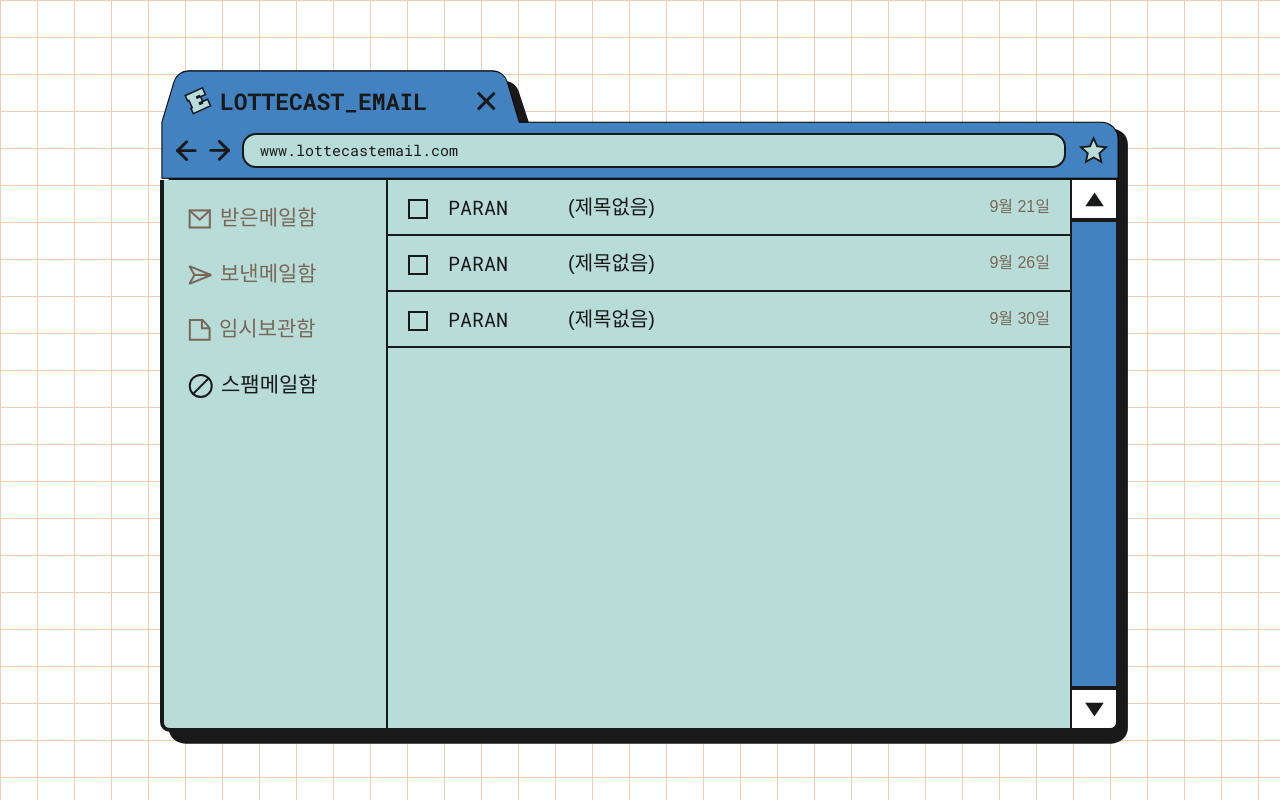
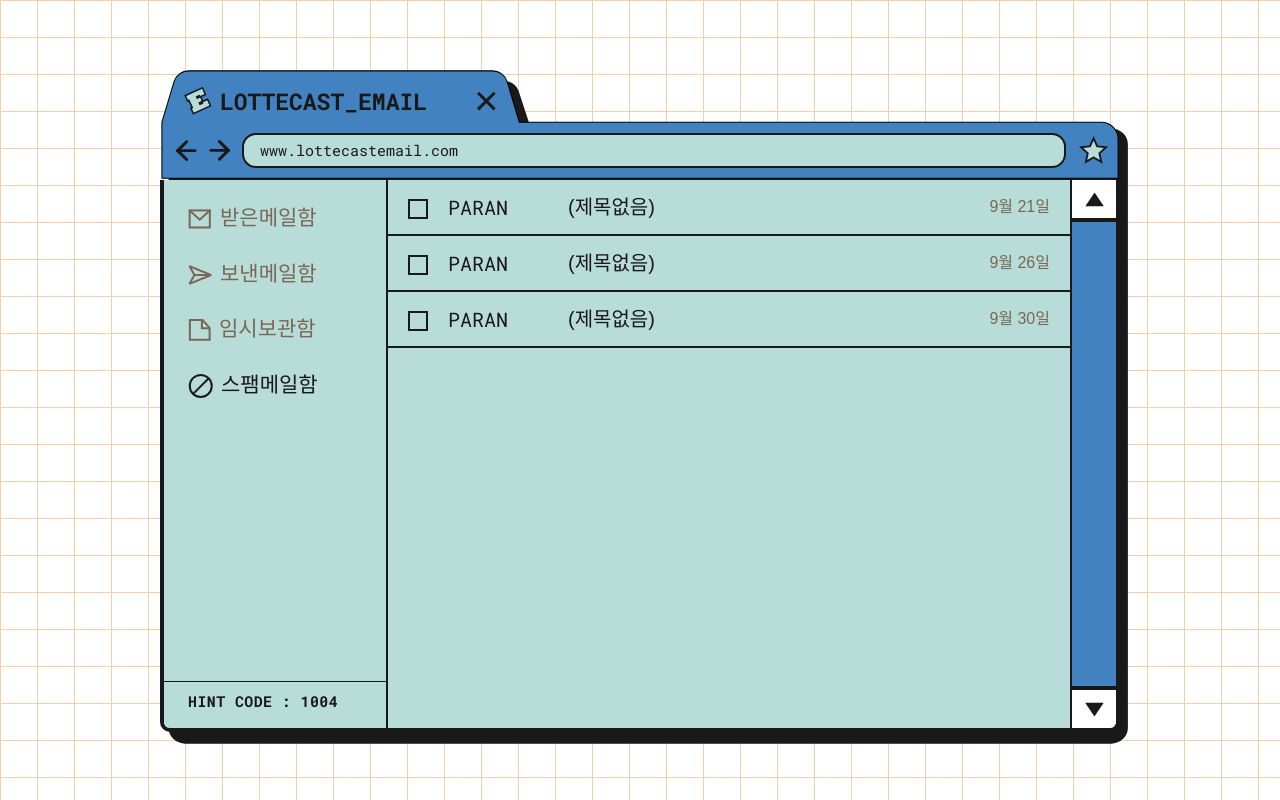
Before and after one commit to pimmsong/escape-room, a React (Vite) app: page /spam in a window 1280 px wide. Built offline with nearby package versions, Linux system fonts and the light colour scheme; a web font is replaced by a local one.

Commit message:
Add hint code to mail menu

```diff
--- a/src/features/mail/components/MailMenu.tsx
+++ b/src/features/mail/components/MailMenu.tsx
@@ -13,15 +13,18 @@ const MENUS = [
 
 export default function MailMenu() {
   const location = useLocation();
+  const isSpamPage = location.pathname === "/spam" || location.pathname === "/inbox";
 
   return (
-    <ul className="flex flex-col gap-2 pt-3.5 w-[224px] border-r-2">
+    <div className="flex flex-col w-[224px] border-r-2">
+      {/* 🔹 메뉴 영역 */}
+      <ul className="flex flex-col gap-2 pt-3.5 flex-1">
         {MENUS.map((menu) => {
           const isActive = location.pathname === menu.path;
 
           return (
-          <li
-            key={menu.name}
+            <li key={menu.name}>
+              <div
                 className={`px-6 py-2 text-[21px] ${
                   isActive ? "text-black font-bold" : "text-gray"
                 }`}
@@ -29,7 +32,9 @@ export default function MailMenu() {
                 {menu.path ? (
                   <Link to={menu.path} className="flex items-center gap-2">
                     <menu.icon
-                  className={`${isActive ? "text-black " : "text-gray"} mt-0.5`}
+                      className={`${
+                        isActive ? "text-black" : "text-gray"
+                      } mt-0.5`}
                     />
                     {menu.name}
                   </Link>
@@ -38,9 +43,18 @@ export default function MailMenu() {
                     <menu.icon className="mt-0.5" /> {menu.name}
                   </span>
                 )}
+              </div>
             </li>
           );
         })}
       </ul>
+
+      {/* 🔹 스팸메일함 하단 HINT (테두리 바로 위) */}
+      {isSpamPage && (
+        <div className="px-6 pb-4 pt-2 border-t text-[15px] font-bold text-black tracking-wide">
+          HINT CODE : 1004
+        </div>
+      )}
+    </div>
   );
 }
```
Lines whose indentation alone changed are shown as unchanged.
